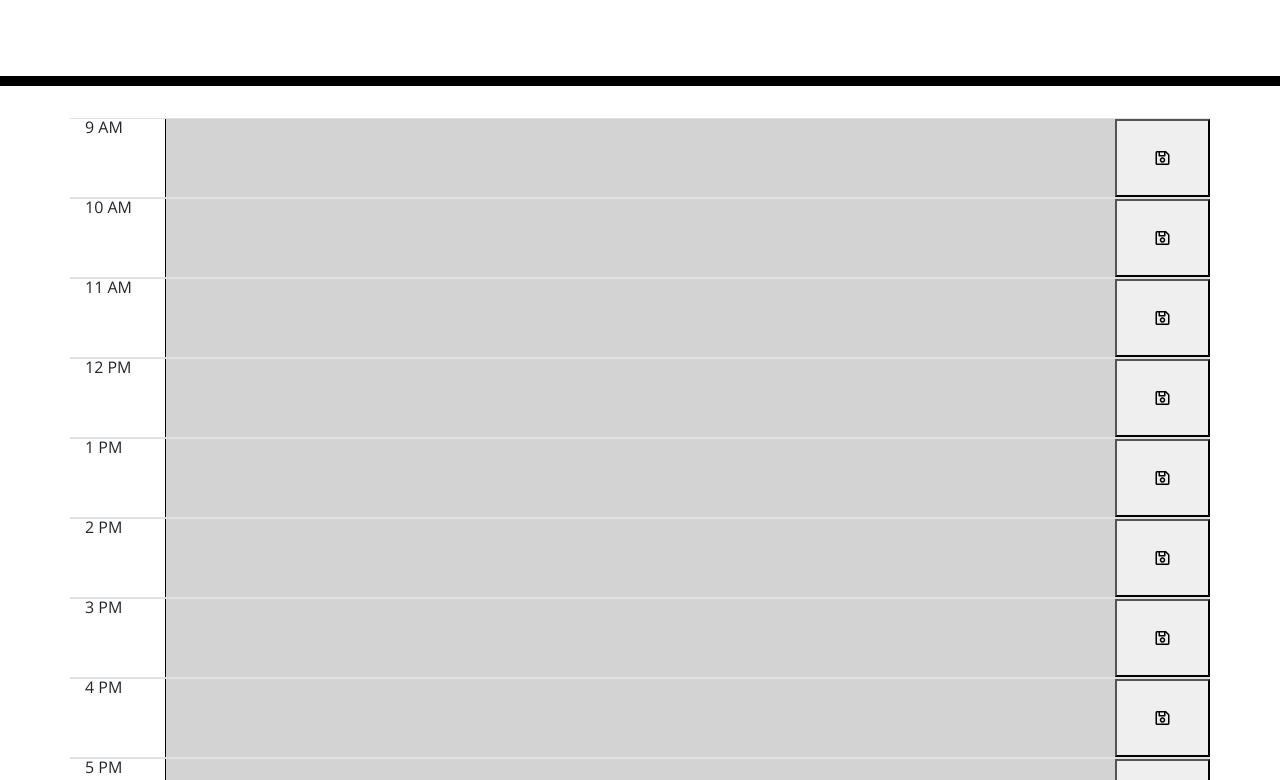
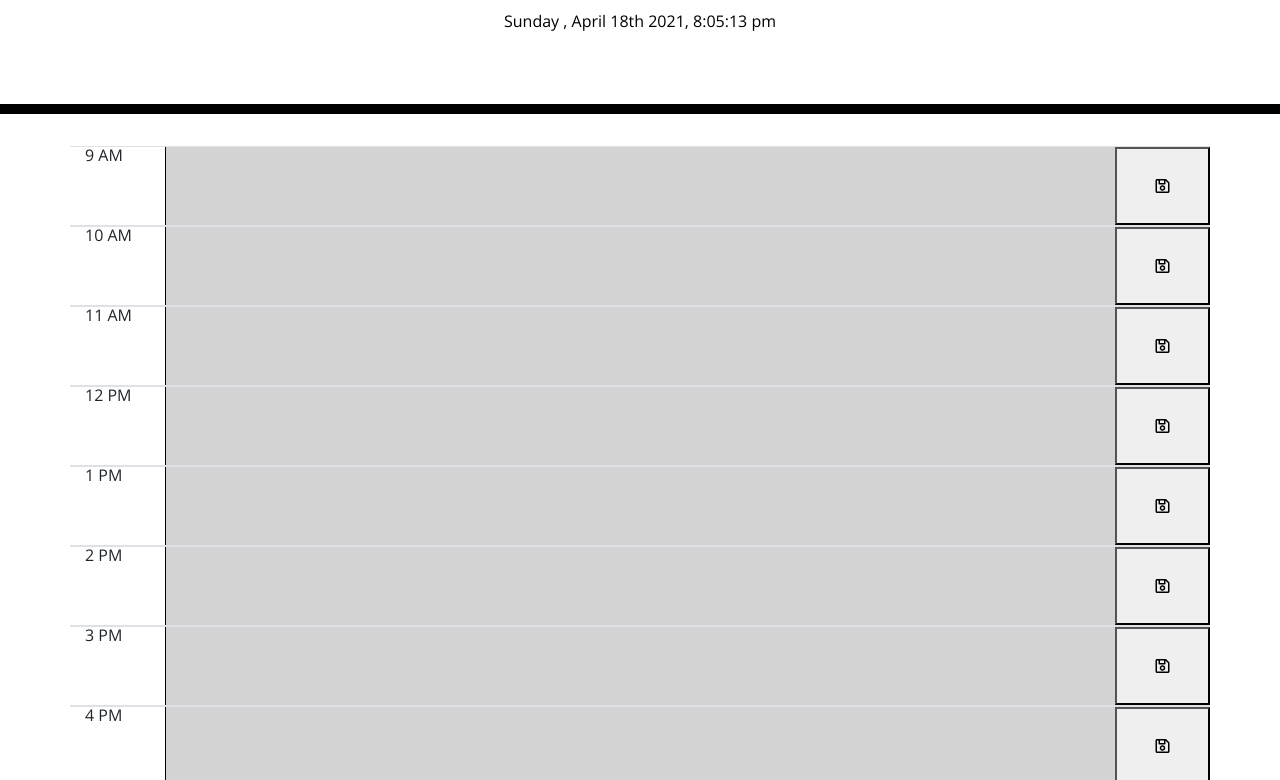
Before and after one commit to williamnrivero/work-day-scheduler, a plain HTML site: page index.html in a window 1280 px wide. Shown: the part 182-962 px from the top of the page. Drawn offline with nearby package versions, Linux system fonts and the light colour scheme.

Commit message:
made some final touches and added header date/time

```diff
--- a/assets/js/script.js
+++ b/assets/js/script.js
@@ -1,4 +1,4 @@
-let workDay = {
+var workDay = {
     "9 AM":"",
     "10 AM":"",
     "11 AM":"",
@@ -20,7 +20,7 @@ $(document).ready(function(){
 
 $('#date-today h6').text(moment().format('dddd') + " , " + moment().format('MMMM Do YYYY, h:mm:ss a'));
 
-let counter = 1;
+var counter = 1;
 for(const property in workDay) {
   let textEntry = "#text-entry" + counter;
   $(textEntry).text(workDay[property]);
--- a/index.html
+++ b/index.html
@@ -26,7 +26,7 @@
     <header class="jumbotron">
       <h1 class="display-3">Work Day Scheduler</h1>
       <p class="lead">A simple calendar app for scheduling your work day</p>
-      <p id="currentDay" class="lead"></p>
+      <div class="lead" id="date-today"><h6></h6></div>
     </header>
 
     <div class="container">
```
